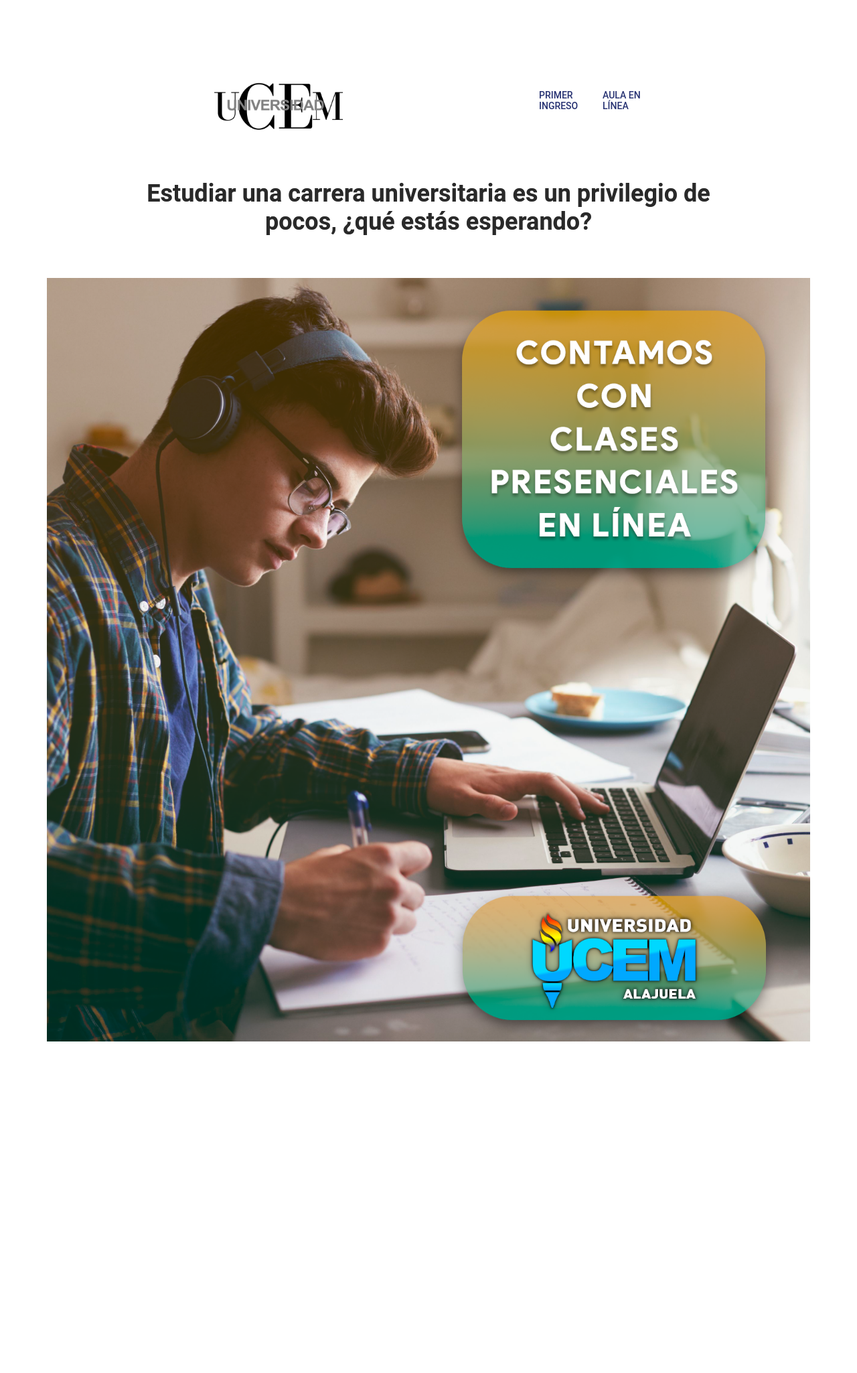
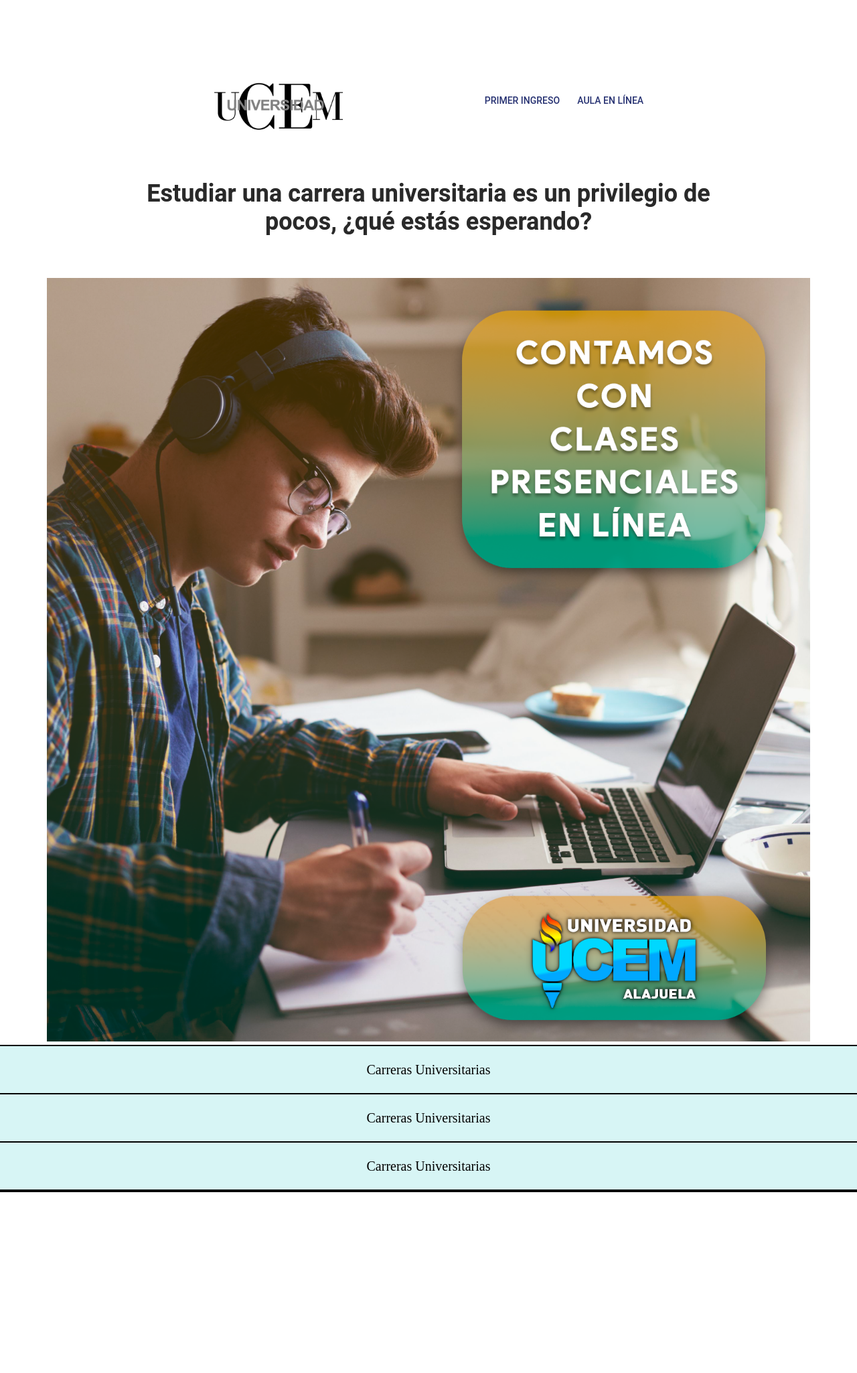
Before and after one commit to sugalde12/Tercera-1, a PHP site: page / in a window 1280 px wide. Shown: the whole page at 67% size. Before the commit the page ends 1555 px from the top, so only its background shows below. Run offline with PHP 8.4, Linux system fonts and the light colour scheme.

Commit message:
Accordion

```diff
--- a/Styles/main.css
+++ b/Styles/main.css
@@ -1,7 +1,7 @@
 /* Este código es para eliminar cualquier estilo previo */
 * {
-    margin : 0;
-    padding : 0;
+    margin: 0;
+    padding: 0;
 }
 
 menu {
@@ -14,10 +14,9 @@
 }
 
 .menu-izquierda {
-    /* background-color: lightcoral; */
     width: 50%;
     height: 100%;
-    display : flex;
+    display: flex;
     flex-direction: row;
     justify-content: flex-start;
     align-items: center;
@@ -55,11 +54,16 @@
     text-transform: uppercase;
     color: #273272;
     padding: 0px 15px 0px 15px;
+    white-space: nowrap;
 }
 
 .enlaces-menu-derecha:hover {
     transform: scale(1.05);
-    color:crimson
+    color: crimson
+}
+
+body {
+    height: 2000px;
 }
 
 .titulo {
@@ -83,7 +87,7 @@
 }
 
 .main-img {
-    display : flex;
+    display: flex;
     align-items: center;
     justify-content: center;
     padding: 5px;
@@ -93,8 +97,62 @@
     width: 1140px;
 }
 
+.main-accordion-container {
+    width: 100%;
+    border-bottom: 4px solid black;
+}
+
+.accordion-item {
+    background-color: bisque;
+    width: 100%;
+    display: flex;
+    flex-direction: column;
+    align-items: center;
+    justify-content: center;
+    height: auto;
+    border-top: 2px solid black;
+}
+
+.accordion-item:hover {
+    transform: scale(1.05);
+    border: 3px solid black;
+}
+
+.accordion-title {
+    width: 100%;
+    height: 50px;
+    background-color: rgb(215, 245, 245);
+    display: flex;
+    flex-direction: column;
+    align-items: center;
+    justify-content: center;
+    font-size: 20px;
+    font-weight: 500;
+    padding: 10px 0;
+    cursor: pointer
+}
+
+.accordion-desc {
+    width: 100%;
+    border-top: 1px solid black;
+    display: none;
+}
+
+.accordion-title .tab-active {
+    font-size: 30px;
+    pointer-events: visible;
+}
+
+.tab-active .accordion-desc {
+    height: 50px;
+    display: flex;
+    flex-direction: column;
+    align-items: center;
+    justify-content: center;
+    padding: 10px 0;
+}
+
 @media (max-width: 1025px) {
-
     .menu-container {
         width: 50%;
         height: 100%;
@@ -107,8 +165,8 @@
     .menu-derecha {
         display: none;
     }
+
     .hamburguer-icon {
-        background-color: black;
         width: 55px;
         height: 50px;
         display: flex;
@@ -119,12 +177,12 @@
         margin-top: 15px;
         margin-left: 20px;
         padding-left: 20px;
-        border: 1px solid black;
         border-radius: 5px;
+        cursor: pointer;
     }
 
-    span {
-        width: 100;
+    .hamburguer-icon span {
+        width: 100%;
         height: 6px;
         display: block;
         border-radius: 3px;
@@ -132,22 +190,20 @@
     }
 
     .menu-open .menu-derecha {
-        width: auto;
-        height: auto;
         display: flex;
         flex-direction: column;
         justify-content: center;
         align-items: center;
         border: 2px solid black;
         border-radius: 15px;
-        font-size: 50px;
+        font-size: 20px;
         padding: 10px 20px;
     }
 
-    .enlaces-menu-derecha{
-        width: 100;
+    .enlaces-menu-derecha {
+        width: 100%;
         text-align: center;
-
+        white-space: nowrap;
     }
 
 }
--- a/index.php
+++ b/index.php
@@ -8,6 +8,8 @@
     <div class="main-img">
     <img src="./images/clases.png" alt="">
     </div>
+    <div class="main-accordion-container">
+    </div>
 </body>
 
 <?php require_once "./parte_inferior.php"?>
--- a/parte_inferior.php
+++ b/parte_inferior.php
@@ -1,3 +1,2 @@
-<script src="./script/hamburguer-icon.js">
-
-</script>
+<script src="./script/hamburguer-icon.js"></script>
+<script src="./script/accordion.js"></script>
--- /dev/null
+++ b/script/accordion.js
@@ -0,0 +1,62 @@
+console.log("Accordion Cargado");
+
+const dataAccordion = [
+    {
+        "title": "Carreras Universitarias",
+        "desc": "Nos enfocamos en las 4 carreras más importantes del país."
+    },
+    {
+        "title": "Carreras Universitarias",
+        "desc": "Nos enfocamos en las 4 carreras más importantes del país."
+    },
+    {
+        "title": "Carreras Universitarias",
+        "desc": "Nos enfocamos en las 4 carreras más importantes del país."
+    },
+];
+
+(function () {
+
+    let ACCORDION = {
+        init: function () {
+            let _self = this
+            //Llamamos a las funciones
+            this.insertData(_self);
+            this.eventhandler(_self);
+        },
+
+        insertData: function (_self) {
+            dataAccordion.map(function (item, index) {
+                document.querySelector('.main-accordion-container').insertAdjacentHTML('beforeend', _self.tplAccordionItem(item));
+            });
+        },
+
+        eventhandler: function (_self) {
+            let arrayRefs = document.querySelectorAll('.accordion-title');
+            for (let x = 0; x < arrayRefs.length; x++) {
+                arrayRefs[x].addEventListener('click', function (event) {
+                    console.log('event: ', event);
+                    _self.showTab(event.target);
+                });
+            }
+        },
+
+        tplAccordionItem: function (item) {
+            return (`<div class='accordion-item'>
+                <div class='accordion-title'><p>${item.title}</p></div>
+                <div class='accordion-desc'><p>${item.desc}</p></div>
+                </div>`
+            )
+        },
+
+        showTab: function (refItem) {
+            let activeTab = document.querySelector('.tab-active')
+            if (activeTab) {
+                activeTab.classList.remove('tab-active');
+            }
+            console.log('Show Tab: ', refItem);
+            refItem.parentElement.classList.toggle('tab-active');
+        },
+    }
+    ACCORDION.init();
+})();
```
Also changed, not shown: parte_superior.php (+4 -4 lines).
